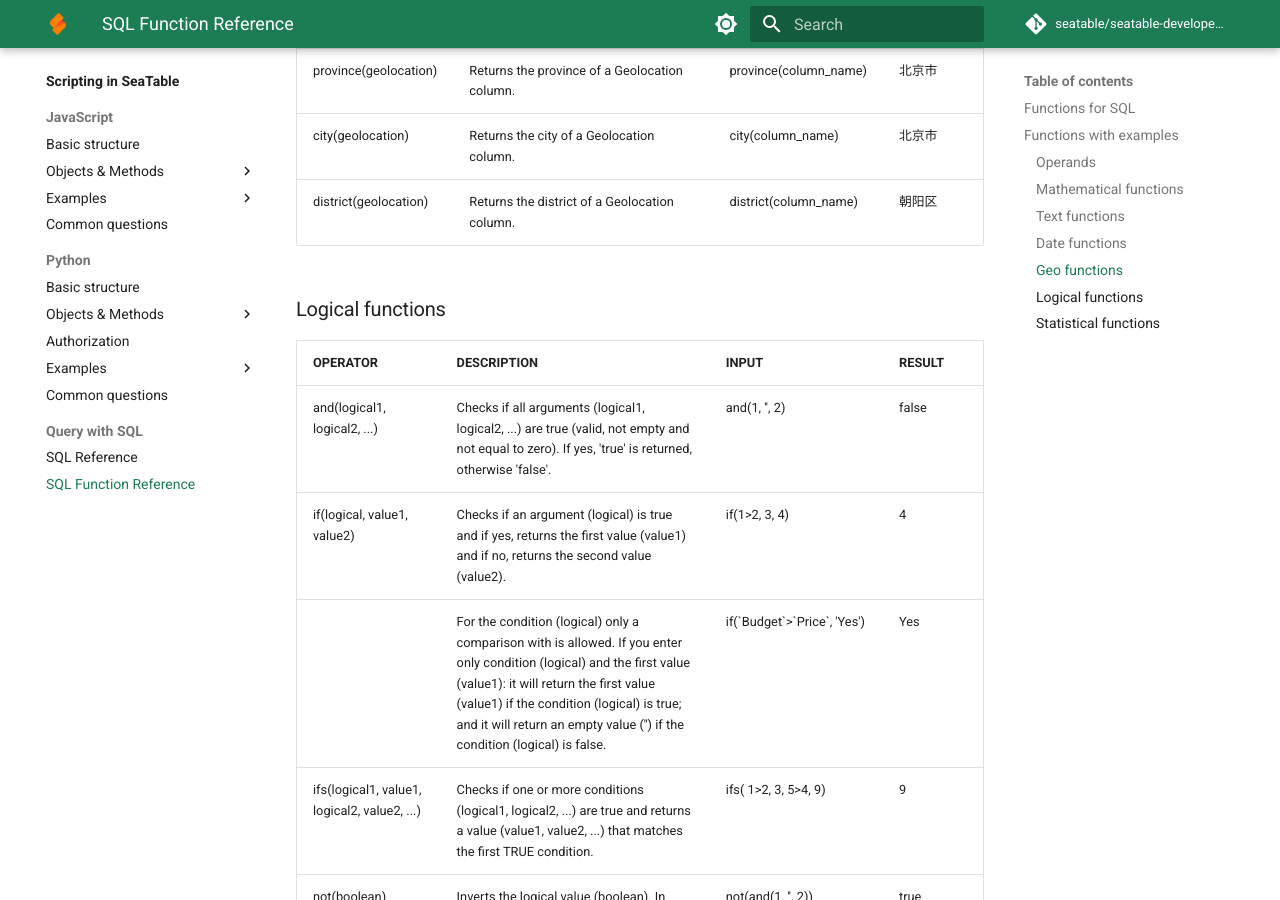
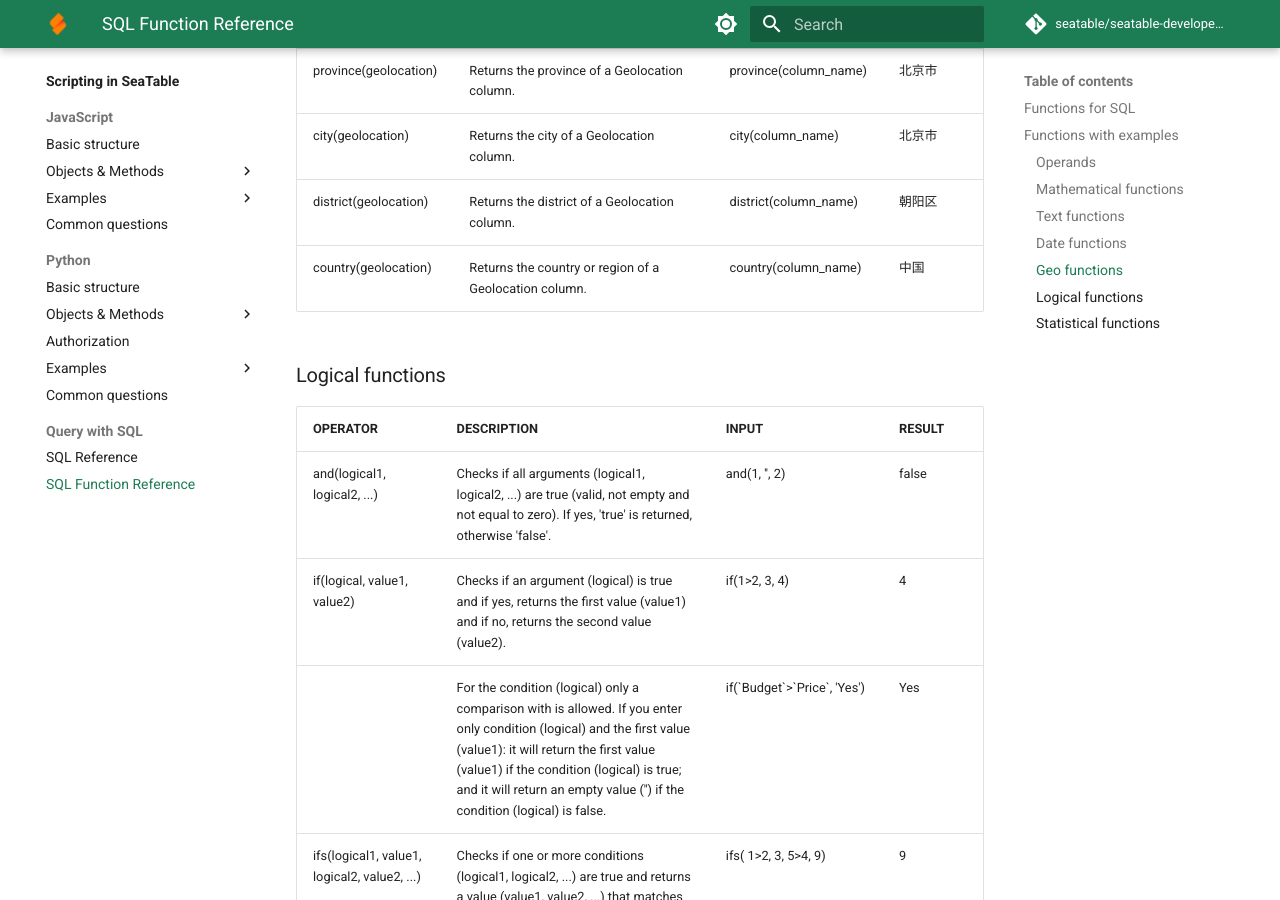
Before and after one commit to seatable/seatable-developer-docs, an MkDocs documentation site: the page built from docs/scripts/sql/functions.md, in a window 1280 px wide and 900 px high, scrolled down 13197 px. Built offline with MkDocs 1.6.1 and Material for MkDocs 9.7.7, drawn with Linux system fonts in a browser that asks for light colours; comment, search, counter and statistics services are not loaded.

Commit message:
add country function

```diff
--- a/docs/scripts/sql/functions.md
+++ b/docs/scripts/sql/functions.md
@@ -161,6 +161,7 @@ _Geo functions are available since version 2.7.0_
 | province(geolocation) | Returns the province of a Geolocation column. | province(column_name) | 北京市 |
 | city(geolocation)     | Returns the city of a Geolocation column.     | city(column_name)     | 北京市 |
 | district(geolocation) | Returns the district of a Geolocation column. | district(column_name) | 朝阳区 |
+| country(geolocation)  | Returns the country or region of a Geolocation column. | country(column_name) | 中国 |
 
 ### Logical functions
 
```
